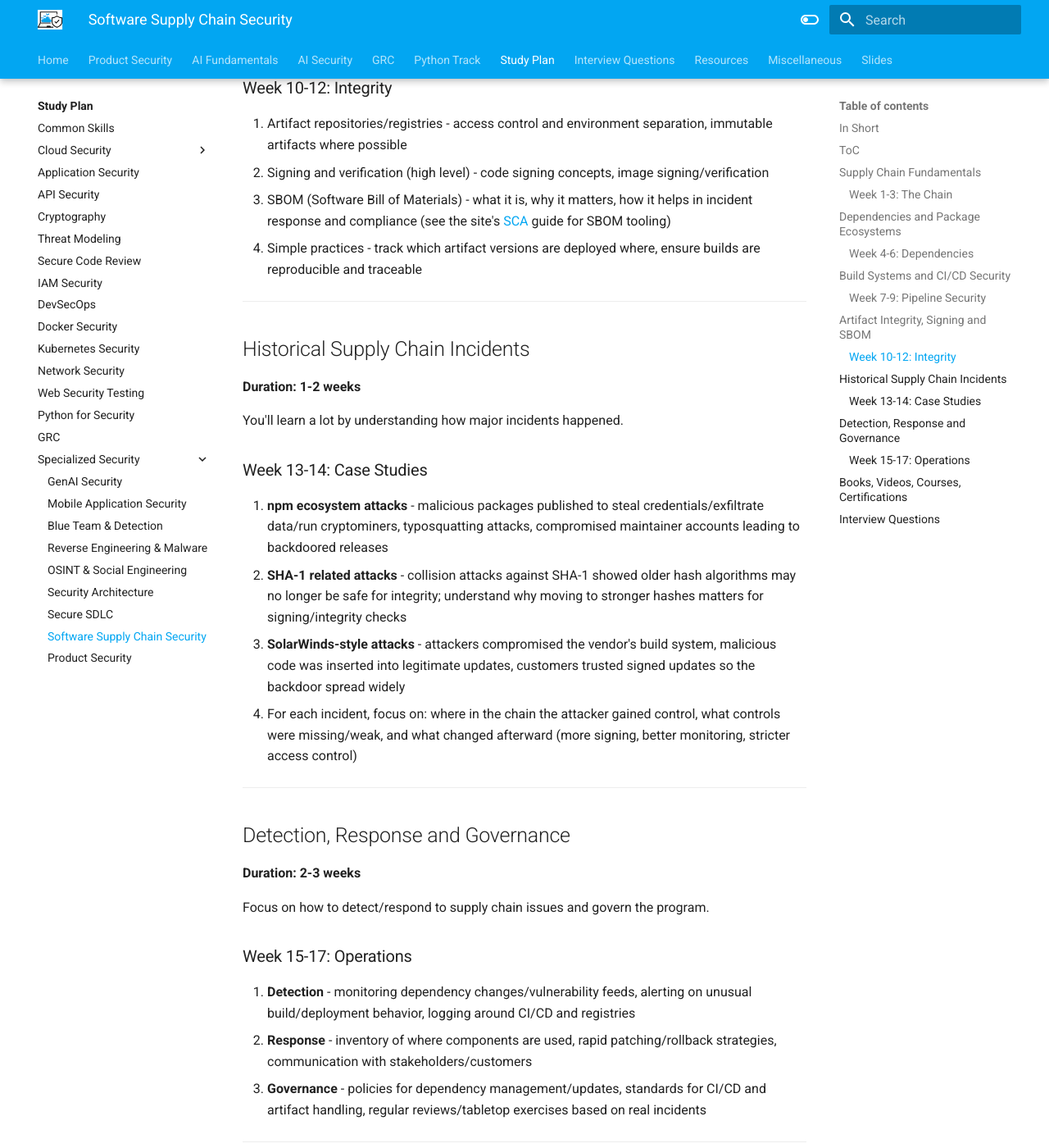
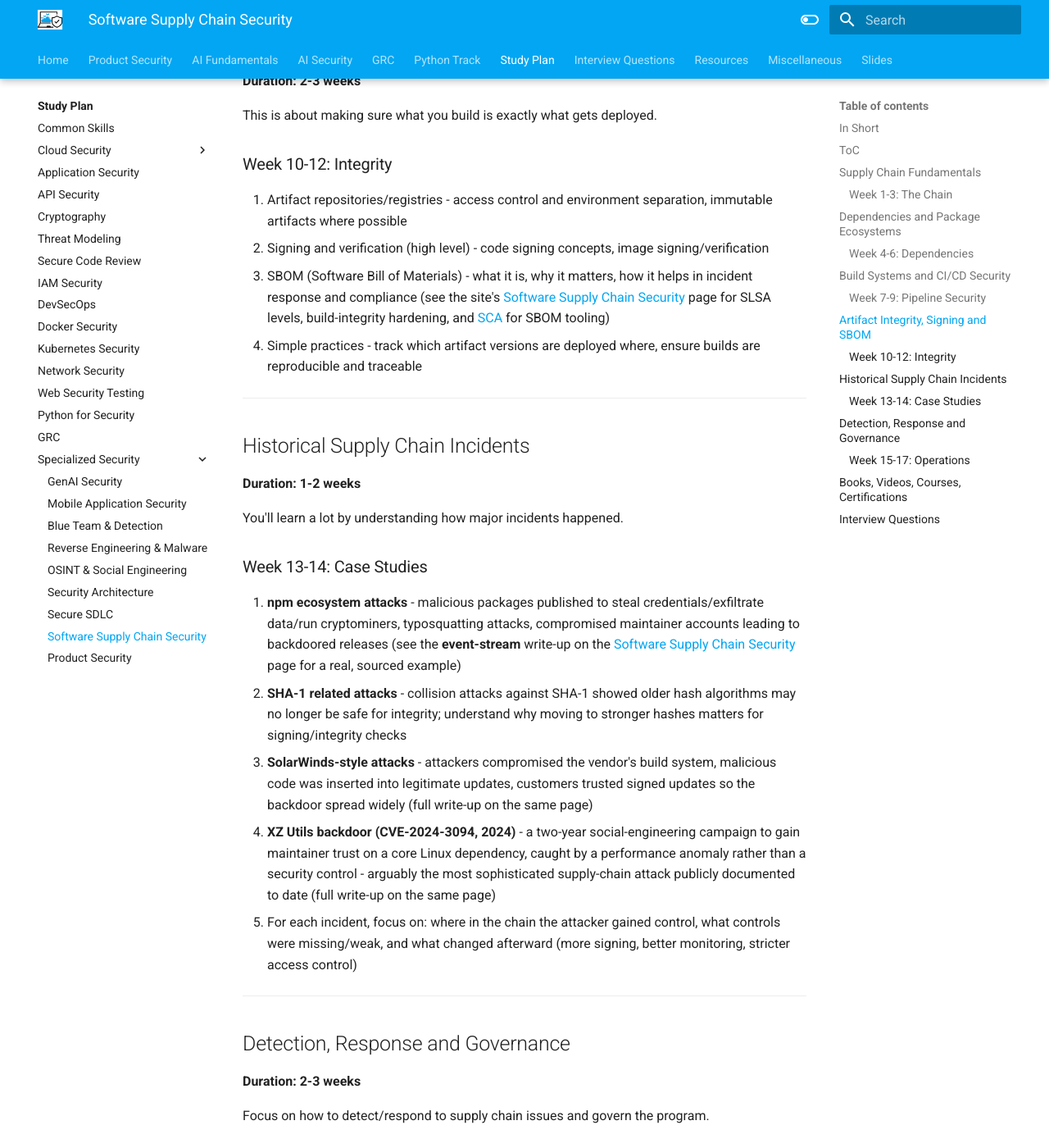
Before and after one commit to jassics/CybercloudLearning, an MkDocs documentation site: the page built from docs/study-plan/specialized/software-supply-chain-security-study-plan.md, in a window 1280 px wide and 1400 px high, scrolled down 2806 px. Shown: the whole window at 82% size. Built offline with MkDocs 1.6.1 and Material for MkDocs 9.7.7, drawn with Linux system fonts in a browser that asks for light colours; some of the changed text lies outside the part shown.

Commit message:
Add Software Supply Chain Security page, fix MAESTRO nav gap
New page covers the full chain (source, dependencies, build/CI,
artifacts, deploy), SLSA build levels, and sourced write-ups of
SolarWinds, event-stream, and XZ Utils (CVE-2024-3094) - closing a
gap where the study plan existed but had no backing content page.

Also adds MAESTRO to the generic threat-modeling methodology table,
cross-linking to the existing agentic-ai-security.md treatment rather
than duplicating it - it was missing despite full MAESTRO coverage
already existing elsewhere on the site.

Co-Authored-By: Claude Sonnet 5 <noreply@anthropic.com>

```diff
--- a/docs/study-plan/specialized/software-supply-chain-security-study-plan.md
+++ b/docs/study-plan/specialized/software-supply-chain-security-study-plan.md
@@ -1,6 +1,8 @@
 # Software Supply Chain Security Study Plan
 
 This page is updated based on [jassics/security-study-plan/software-supply-chain-security-study-plan](https://github.com/jassics/security-study-plan/blob/main/software-supply-chain-security-study-plan.md). Also, I assume you have already checked and are comfortable with the [Common Security Skills study plan](../common-skills-study-plan.md).
+
+See the site's [Software Supply Chain Security](../../product-security/application-security/software-supply-chain-security.md) page for the full content this plan is built around - SLSA levels, per-stage hardening, and sourced write-ups of SolarWinds, event-stream, and XZ Utils.
 
 Software supply chain security is about securing everything that goes into building, packaging, and delivering software: source code, dependencies, build systems, CI/CD pipelines, artifacts, and runtime environments. It's more towards:
 
@@ -79,7 +81,7 @@ This is about making sure what you build is exactly what gets deployed.
 ### Week 10-12: Integrity
 1. Artifact repositories/registries - access control and environment separation, immutable artifacts where possible
 2. Signing and verification (high level) - code signing concepts, image signing/verification
-3. SBOM (Software Bill of Materials) - what it is, why it matters, how it helps in incident response and compliance (see the site's [SCA](../../product-security/application-security/sca.md) guide for SBOM tooling)
+3. SBOM (Software Bill of Materials) - what it is, why it matters, how it helps in incident response and compliance (see the site's [Software Supply Chain Security](../../product-security/application-security/software-supply-chain-security.md) page for SLSA levels, build-integrity hardening, and [SCA](../../product-security/application-security/sca.md) for SBOM tooling)
 4. Simple practices - track which artifact versions are deployed where, ensure builds are reproducible and traceable
 
 ---
@@ -90,10 +92,11 @@ This is about making sure what you build is exactly what gets deployed.
 You'll learn a lot by understanding how major incidents happened.
 
 ### Week 13-14: Case Studies
-1. **npm ecosystem attacks** - malicious packages published to steal credentials/exfiltrate data/run cryptominers, typosquatting attacks, compromised maintainer accounts leading to backdoored releases
+1. **npm ecosystem attacks** - malicious packages published to steal credentials/exfiltrate data/run cryptominers, typosquatting attacks, compromised maintainer accounts leading to backdoored releases (see the **event-stream** write-up on the [Software Supply Chain Security](../../product-security/application-security/software-supply-chain-security.md#real-incidents) page for a real, sourced example)
 2. **SHA-1 related attacks** - collision attacks against SHA-1 showed older hash algorithms may no longer be safe for integrity; understand why moving to stronger hashes matters for signing/integrity checks
-3. **SolarWinds-style attacks** - attackers compromised the vendor's build system, malicious code was inserted into legitimate updates, customers trusted signed updates so the backdoor spread widely
-4. For each incident, focus on: where in the chain the attacker gained control, what controls were missing/weak, and what changed afterward (more signing, better monitoring, stricter access control)
+3. **SolarWinds-style attacks** - attackers compromised the vendor's build system, malicious code was inserted into legitimate updates, customers trusted signed updates so the backdoor spread widely (full write-up on the same page)
+4. **XZ Utils backdoor (CVE-2024-3094, 2024)** - a two-year social-engineering campaign to gain maintainer trust on a core Linux dependency, caught by a performance anomaly rather than a security control - arguably the most sophisticated supply-chain attack publicly documented to date (full write-up on the same page)
+5. For each incident, focus on: where in the chain the attacker gained control, what controls were missing/weak, and what changed afterward (more signing, better monitoring, stricter access control)
 
 ---
 
--- a/mkdocs.yml
+++ b/mkdocs.yml
@@ -80,6 +80,7 @@ nav:
           - 'API Security': product-security/application-security/api-security.md
           - 'SAST': product-security/application-security/sast.md
           - 'SCA': product-security/application-security/sca.md
+          - 'Software Supply Chain Security': product-security/application-security/software-supply-chain-security.md
           - 'AppSec Red Teaming & Labs': product-security/application-security/appsec-red-teaming-labs.md
           - 'Real-World AppSec Incidents': product-security/application-security/appsec-real-world-incidents.md
           - 'AppSec Resources': product-security/application-security/appsec-resources.md
```
Also changed, not shown: docs/product-security/application-security/software-supply-chain-security.md (added, +71 -0 lines), docs/product-security/application-security/threat-modeling.md (+1 -0 lines), docs/product-security/index.md (+1 -0 lines).
